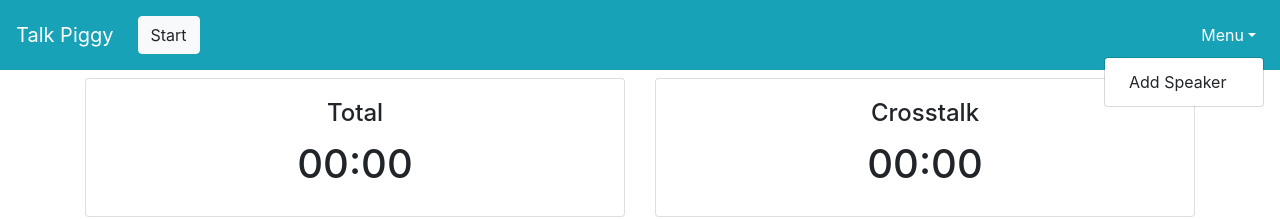
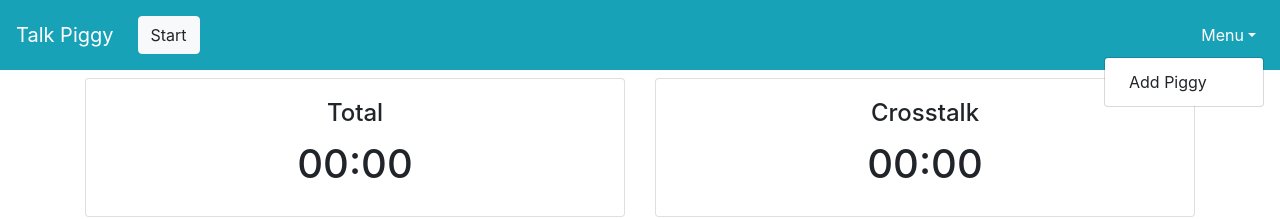
Before and after one commit to kylev/talk-piggy, a Vue app: page / in a window 1280 px wide. Both pictures are taken after a click on the button "Menu". Shown: the top 219 px of the page. Built offline with nearby package versions, Linux system fonts and the light colour scheme.

Commit message:
Stay on brand.

```diff
--- a/src/components/TopBar.vue
+++ b/src/components/TopBar.vue
@@ -7,7 +7,7 @@
     <b-navbar-nav class="ml-auto">
       <b-nav-item-dropdown text="Menu" right>
         <b-dropdown-item href="#" v-b-modal.add-speaker-modal>
-          Add Speaker
+          Add Piggy
         </b-dropdown-item>
       </b-nav-item-dropdown>
     </b-navbar-nav>
```
